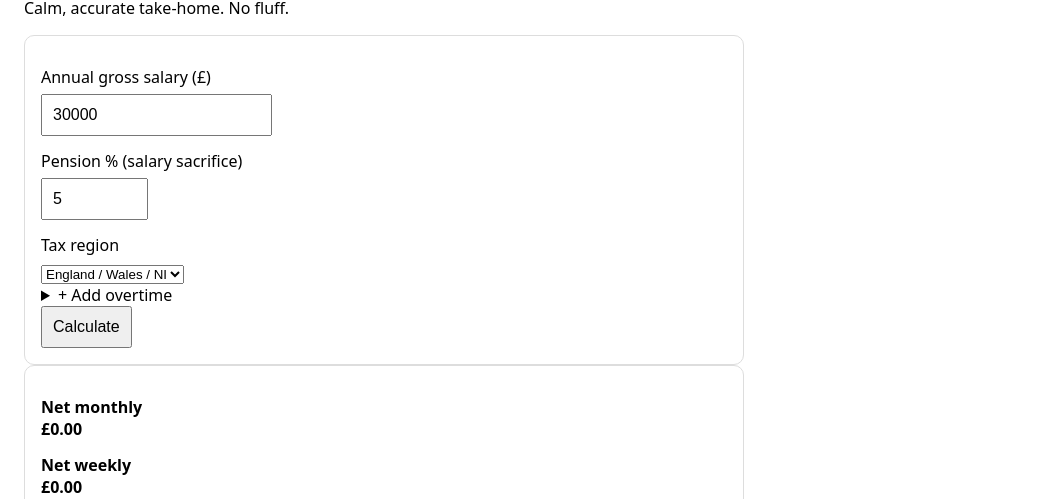
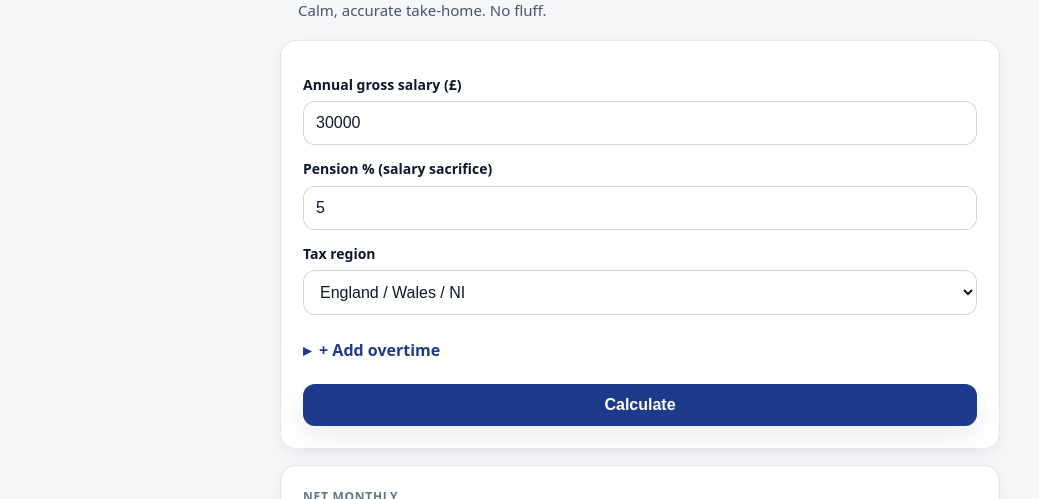
Before and after one commit to paycalc-lab/uk-takehome-web, a plain HTML site: page index.html in a window 1280 px wide. Shown: the part 91-590 px from the top of the page, without its empty margins (0-1039 px from the left). Drawn offline with Linux system fonts and the light colour scheme.

Commit message:
Polish styles for UK Pay Clarity design
Added a polish pass for UK Pay Clarity styles, focusing on a calm and professional design with strong hierarchy and minimal visual noise.

```diff
--- a/styles.css
+++ b/styles.css
@@ -1,6 +1,230 @@
-body { font-family: system-ui, Arial, sans-serif; margin: 24px; max-width: 720px; }
-input, button { font-size: 16px; padding: 10px; }
-label { display:block; margin: 14px 0 6px; }
-.card { padding: 16px; border: 1px solid #ddd; border-radius: 10px; }
-.result { margin-top: 14px; font-weight: 700; }
-small { color: #555; }
+/* styles.css
+   UK Pay Clarity (Lab) — V1 polish pass
+   Goals:
+   - Calm, professional, trust-first
+   - Strong hierarchy (Net Monthly dominates)
+   - Low cognitive load (spacing + typography)
+   - Minimal visual noise, no gimmicks
+*/
+
+:root{
+  --bg: #f6f7f9;
+  --surface: #ffffff;
+  --text: #0f172a;
+  --muted: #475569;
+  --muted-2: #64748b;
+  --border: rgba(15, 23, 42, 0.10);
+  --border-strong: rgba(15, 23, 42, 0.18);
+  --shadow: 0 10px 25px rgba(15, 23, 42, 0.08);
+  --shadow-soft: 0 6px 16px rgba(15, 23, 42, 0.06);
+
+  --accent: #1e3a8a;       /* deep navy */
+  --accent-2: #0b2a6f;     /* darker */
+  --focus: rgba(30, 58, 138, 0.22);
+
+  --radius: 16px;
+  --radius-sm: 12px;
+
+  --pad: 22px;
+  --gap: 14px;
+  --max: 720px;
+}
+
+*{ box-sizing: border-box; }
+
+html, body{
+  height: 100%;
+}
+
+body{
+  margin: 0;
+  font-family: ui-sans-serif, system-ui, -apple-system, Segoe UI, Roboto, Helvetica, Arial, "Apple Color Emoji","Segoe UI Emoji";
+  background: var(--bg);
+  color: var(--text);
+  line-height: 1.45;
+}
+
+h1{
+  max-width: var(--max);
+  margin: 34px auto 8px auto;
+  padding: 0 18px;
+  font-size: 34px;
+  letter-spacing: -0.02em;
+}
+
+p{
+  max-width: var(--max);
+  margin: 0 auto 18px auto;
+  padding: 0 18px;
+  color: var(--muted);
+  font-size: 15px;
+}
+
+.card{
+  max-width: var(--max);
+  margin: 16px auto;
+  padding: var(--pad);
+  background: var(--surface);
+  border: 1px solid var(--border);
+  border-radius: var(--radius);
+  box-shadow: var(--shadow-soft);
+}
+
+form.card{
+  padding-top: 20px;
+}
+
+label{
+  display: block;
+  margin: 14px 0 6px;
+  font-weight: 600;
+  font-size: 14px;
+  color: var(--text);
+}
+
+input, select{
+  width: 100%;
+  padding: 12px 12px;
+  border-radius: var(--radius-sm);
+  border: 1px solid var(--border-strong);
+  background: #fff;
+  color: var(--text);
+  font-size: 16px;
+  outline: none;
+}
+
+input::placeholder{
+  color: rgba(71, 85, 105, 0.65);
+}
+
+input:focus, select:focus{
+  border-color: rgba(30, 58, 138, 0.55);
+  box-shadow: 0 0 0 4px var(--focus);
+}
+
+button{
+  margin-top: 16px;
+  width: 100%;
+  padding: 12px 14px;
+  border: 0;
+  border-radius: var(--radius-sm);
+  background: var(--accent);
+  color: #fff;
+  font-weight: 700;
+  font-size: 16px;
+  cursor: pointer;
+  box-shadow: var(--shadow);
+}
+
+button:hover{
+  background: var(--accent-2);
+}
+
+button:active{
+  transform: translateY(1px);
+}
+
+.result{
+  margin: 0;
+  padding: 0;
+}
+
+.kicker{
+  color: var(--muted-2);
+  font-weight: 700;
+  font-size: 12px;
+  letter-spacing: 0.06em;
+  text-transform: uppercase;
+  margin-bottom: 6px;
+}
+
+/* Make Net Monthly feel like the answer */
+.big{
+  font-size: 44px;
+  font-weight: 800;
+  letter-spacing: -0.03em;
+  line-height: 1.05;
+  margin: 0 0 6px 0;
+}
+
+/* Net Weekly stays secondary */
+#netWeekly{
+  font-size: 20px;
+  font-weight: 700;
+  letter-spacing: -0.01em;
+  margin: 0;
+}
+
+/* Add a quiet divider feel within the output card */
+.card .result + .result{
+  margin-top: 18px;
+  padding-top: 14px;
+  border-top: 1px solid var(--border);
+}
+
+details{
+  margin-top: 14px;
+}
+
+summary{
+  list-style: none;
+  cursor: pointer;
+  user-select: none;
+  font-weight: 700;
+  color: var(--accent);
+  padding: 10px 0 6px;
+}
+
+summary::-webkit-details-marker{
+  display: none;
+}
+
+/* subtle “chevron” */
+summary::before{
+  content: "▸";
+  display: inline-block;
+  margin-right: 8px;
+  transform-origin: center;
+  transition: transform 0.12s ease;
+  color: var(--accent);
+}
+
+details[open] summary::before{
+  transform: rotate(90deg);
+}
+
+.hint{
+  margin: 8px 0 0;
+  color: var(--muted-2);
+  font-size: 13px;
+}
+
+/* Breakdown readability */
+.breakdown{
+  margin-top: 10px;
+  padding: 12px;
+  border: 1px solid var(--border);
+  border-radius: var(--radius-sm);
+  background: rgba(15, 23, 42, 0.02);
+  color: var(--text);
+  font-size: 14px;
+}
+
+.breakdown > div{
+  display: flex;
+  justify-content: space-between;
+  gap: 12px;
+  padding: 8px 0;
+  border-bottom: 1px solid rgba(15, 23, 42, 0.08);
+}
+
+.breakdown > div:last-child{
+  border-bottom: 0;
+  padding-bottom: 0;
+}
+
+@media (max-width: 520px){
+  h1{ font-size: 28px; }
+  .big{ font-size: 38px; }
+  .card{ padding: 18px; margin: 12px auto; }
+}
```
